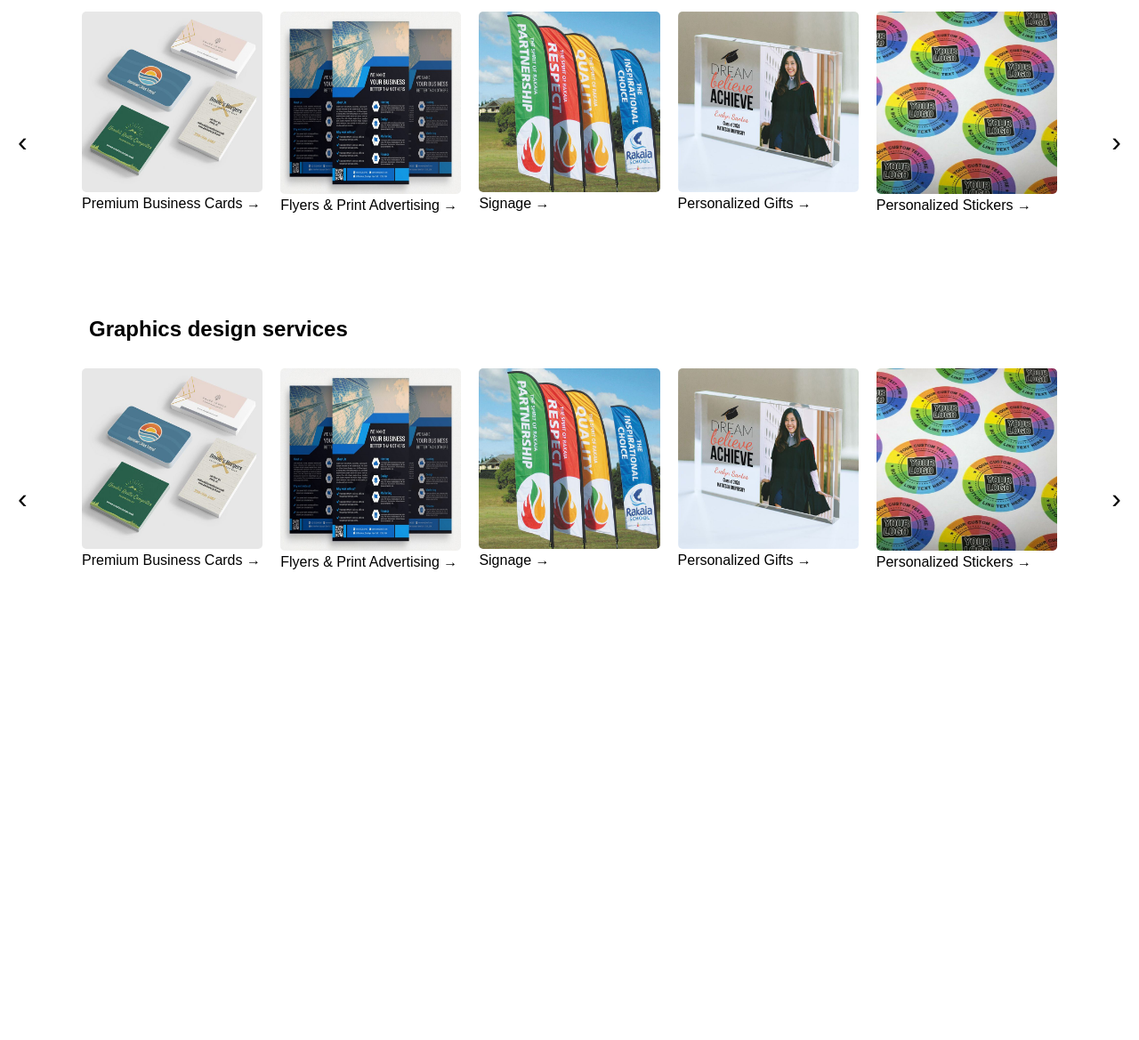
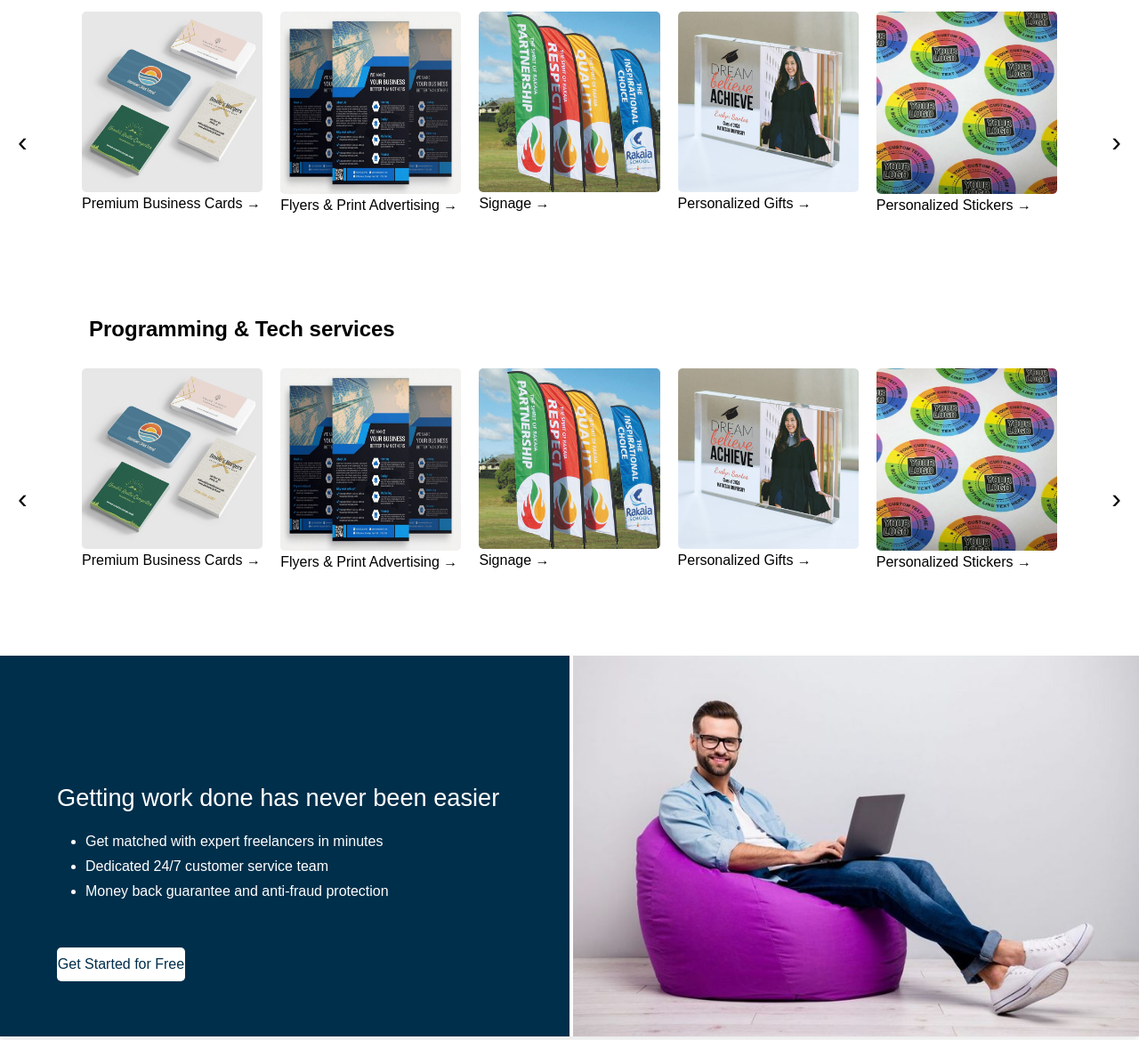
Before and after one commit to vi58-coder/Work-hub, a plain HTML site: page index.html in a window 1280 px wide. Shown: the part 779-1948 px from the top of the page at 89% size. Before the commit the page ends 1516 px from the top, so only its background shows below. Drawn offline with Linux system fonts and the light colour scheme.

Commit message:
build all

```diff
--- a/css/style.css
+++ b/css/style.css
@@ -218,3 +218,71 @@ section {
 .change-height{
     height: 70%;
 }
+
+
+.freelancer__cont{
+    width: 100%;
+}
+
+.container {
+    display: flex;
+    gap: 4px;
+    background-color: white;
+    box-shadow: 0 4px 8px rgba(0, 0, 0, 0.1);
+}
+
+.right__sec{
+    background-color: #002F4B;
+    color: white;
+    width: 50%;
+}
+
+.text-section {
+    display: flex;
+    gap: 1.5rem;
+    flex-direction: column;
+    padding: 9rem 0 0 4rem;
+}
+
+
+.text-section-header{
+    font-size: 1.7rem;
+    font-weight: 400;
+}
+
+.text-section__list {
+    padding-left: 2rem;
+}
+
+.listing {
+    margin-bottom: 10px;
+    font-size: 16px;
+}
+
+.cta-button {
+    padding: 10px 0px;
+    width: 50%;
+    background-color: white;
+    color: #002F4B;
+    border: none;
+    width: 25%;
+    border-radius: 5px;
+    cursor: pointer;
+    font-size: 16px;
+    margin-top: 20px;
+}
+
+.cta-button:hover {
+    background-color: #e0e0e0;
+}
+
+.image-section {
+    flex: 1;
+    background-color: #f5f5f5;
+}
+
+.image-section img {
+    width: 100%;
+    height: 100%;
+    object-fit: cover;
+}
--- a/index.html
+++ b/index.html
@@ -100,7 +100,7 @@
     </div>
 
     <div class="carousel-container">
-        <h2 class="carousel__header">Graphics design services</h2>
+        <h2 class="carousel__header">Programming & Tech services</h2>
         <div class="carousel">
             <button class="carousel-control prev" onclick="moveCarousel(-1)">&#8249;</button>
             <div class="carousel-track-container">
@@ -135,6 +135,25 @@
         </div>
     </div>
 
+    <div class="freelancer__cont">
+        <div class="container">
+                    <div class="right__sec">
+                        <div class="text-section">
+                            <h2 class="text-section-header">Getting work done has never been easier</h2>
+                            <ul class="text-section__list">
+                                <li class="listing">Get matched with expert freelancers in minutes</li>
+                                <li class="listing">Dedicated 24/7 customer service team</li>
+                                <li class="listing">Money back guarantee and anti-fraud protection</li>
+                            </ul>
+                            <button class="cta-button">Get Started for Free</button>
+                        </div>
+                    </div>
+            <div class="image-section">
+                <img src="images/freelancer.jpeg" alt="Man in a wheelchair working in an office" class="sina">
+            </div>
+        </div>
+    </div>
+
 
     <script src="js/script.js"></script>
 </body>
```
Also changed, not shown: images/freelancer.jpeg (added).
